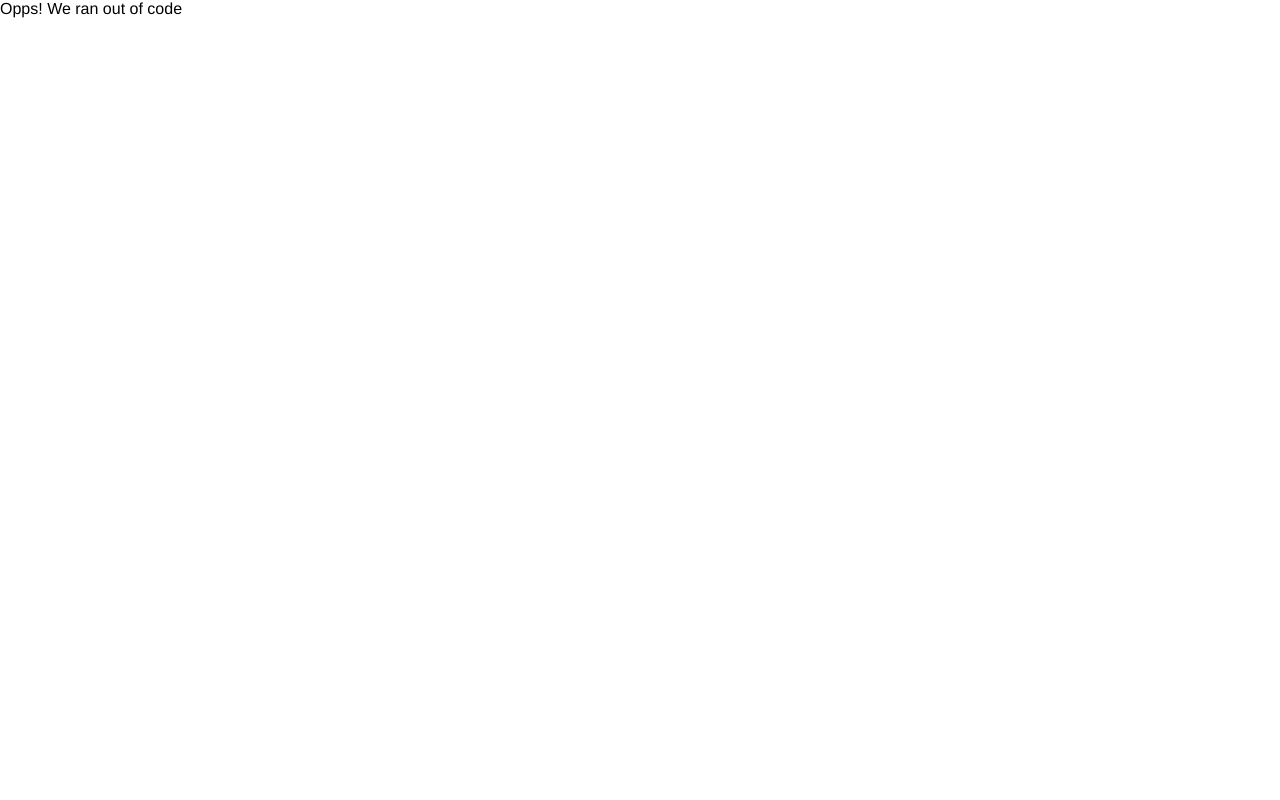
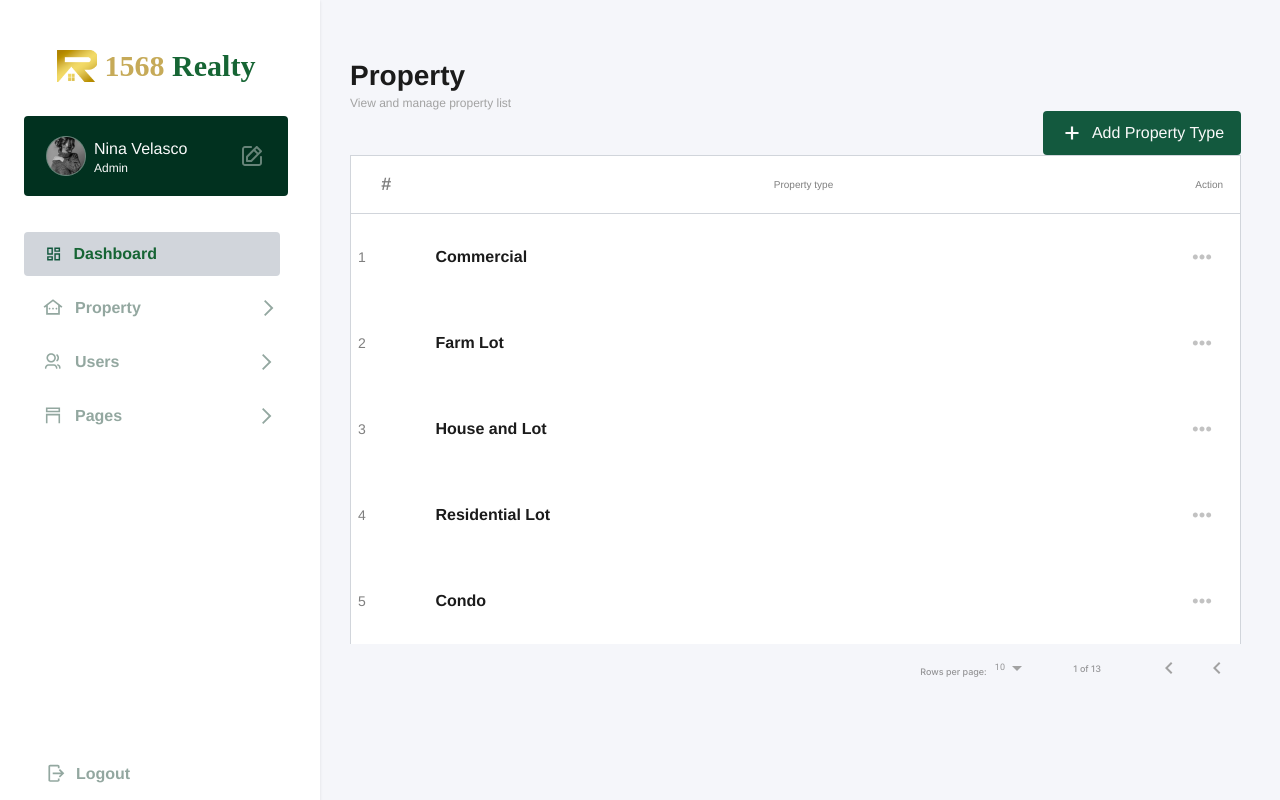
Before and after one commit to karlbernaldez/Realty, a React (Vite) app: page /property-types in a window 1280 px wide. Built offline with nearby package versions, Linux system fonts and the light colour scheme.

Commit message:
chore: Added other Pages and components

```diff
--- a/package.json
+++ b/package.json
@@ -3,6 +3,7 @@
   "version": "0.1.0",
   "private": true,
   "dependencies": {
+    "@heroicons/react": "^2.1.3",
     "@tailwindcss/forms": "^0.5.7",
     "@tanstack/react-table": "^8.5.30",
     "@testing-library/jest-dom": "^5.15.1",
--- a/src/Routes.jsx
+++ b/src/Routes.jsx
@@ -6,6 +6,7 @@ import Signin from "pages/Signin";
 import Dashboard from "pages/Dashboard";
 import FAQs from "pages/FAQs";
 import Property from "pages/Property";
+import PropertyTypes from "pages/PropertyTypes";
 import Admin from "pages/Admin";
 import Aboutus from "pages/Aboutus";
 import Editprofile from "pages/Editprofile";
@@ -53,6 +54,10 @@ const ProjectRoutes = () => {
       element: <Property />,
     },
     {
+      path: "/property-types",
+      element: <PropertyTypes />,
+    },
+    {
       path: "/admin",
       element: <Admin />,
     },
--- /dev/null
+++ b/src/components/Layout.jsx
@@ -0,0 +1,15 @@
+// Layout.js
+
+import React from "react";
+import SidebarContent from "./Sidebar.jsx";
+
+const Layout = ({ children }) => {
+  return (
+    <div className="flex">
+      <SidebarContent />
+      <div className="flex-grow">{children}</div>
+    </div>
+  );
+};
+
+export default Layout;
--- /dev/null
+++ b/src/components/PropertyTypesFooter/index.jsx
@@ -0,0 +1,40 @@
+import React from "react";
+import { Img, Text } from "./..";
+
+export default function PropertyTypesFooter({
+  rowsperpage = "Rows per page:",
+  ten = "10",
+  p110of100 = "1 of 13",
+  ...props
+}) {
+  return (
+    <div {...props}>
+      <div className="flex items-center gap-2">
+        <Text size="xs" as="p" className="self-end mb-[3px] !text-gray-500_01 !font-inter !font-medium">
+          {rowsperpage}
+        </Text>
+        <div className="flex items-center">
+          <Text
+            size="xs"
+            as="p"
+            className="self-end h-[15px] mb-[3px] !text-gray-500_01 tracking-[0.30px] !font-roboto"
+          >
+            {ten}
+          </Text>
+          <Img src="images/img_filled_navigati.svg" alt="fillednavigati" className="h-[24px] w-[24px]" />
+        </div>
+      </div>
+      <Text size="xs" as="p" className="!text-gray-500_01 !font-inter !font-medium">
+        {p110of100}
+      </Text>
+      <div className="flex items-center gap-3">
+        <div className="flex flex-col">
+          <div className="flex flex-col items-center p-3">
+            <Img src="images/img_arrow_left.svg" alt="arrowleft_one" className="h-[24px] w-[24px]" />
+          </div>
+        </div>
+        <Img src="images/img_arrow_left.svg" alt="arrowright_five" className="h-[24px] w-[24px]" />
+      </div>
+    </div>
+  );
+}
--- a/src/components/Sidebar.jsx
+++ b/src/components/Sidebar.jsx
@@ -6,16 +6,13 @@ import mi_user from '../assets/images/mi_users.svg';
 import { useState } from 'react';
 import { Link } from "react-router-dom";
 
-const SidebarContent = () => {
-  const [activeDropdown, setActiveDropdown] = useState(null);
+function SidebarContent({ isSidebarOpen, toggleSidebar }) {
+  const [activeDropdown, setActiveDropdown] = useState(0);
 
   const toggleDropdown = (index) => {
-    if (activeDropdown === index) {
-      setActiveDropdown(null);
-    } else {
-      setActiveDropdown(index);
-    }
+    setActiveDropdown(activeDropdown === index ? null : index);
   };
+
 
   return (
     <div className="w-80 h-[830px] px-6 py-12 bg-[#FFFFFF] shadow flex-col justify-between items-start fixed top-0 left-0">
@@ -53,8 +50,8 @@ const SidebarContent = () => {
           </div>
         </div>
         <div className="flex-col justify-start items-start gap-0 flex">
-          <Link to="/dashboard">
-            <div className="w-64 p-2 bg-gray-300 rounded justify-start items-center gap-0 mb-[10px] inline-flex">
+          <Link to="/dashboard" onClick={() => setActiveDropdown(0)}>
+            <div className={`w-64 p-2 rounded justify-start items-center gap-0 mb-[10px] inline-flex ${activeDropdown === 0 ? "bg-gray-300" : ""}`}>
               <div className="grow shrink basis-0 h-7 justify-start items-center flex ml-[-15px]">
                 <div className="w-7 h-7 relative"></div>
                 <div className="w-28 h-90 text-green-800 text-base font-bold font-helvetica flex items-center gap-[0.7rem]">
@@ -69,7 +66,7 @@ const SidebarContent = () => {
             </div>
           </Link>
           <div className="relative">
-            <div className="hover:bg-gray-300 w-64 p-2 rounded justify-start items-center gap-1.5 inline-flex sidebar-dropdown mb-[10px]">
+            <div className={`hover:bg-gray-300 w-64 p-2 rounded justify-start items-center gap-1.5 inline-flex sidebar-dropdown mb-[10px] ${activeDropdown === 1 ? "bg-gray-300" : ""}`} onClick={() => toggleDropdown(1)}>
               <button className="grow shrink basis-0 h-7 justify-start items-center gap-4 flex ml-[-30px]" onClick={() => toggleDropdown(1)}>
                 <div className="w-7 h-7 relative"></div>
                 <div className="w-28 h-90 text-green-1 text-base font-bold font-helvetica flex items-center gap-[3px]" style={{ opacity: 0.7 }}>
@@ -91,7 +88,7 @@ const SidebarContent = () => {
                 </div>
               </button>
               <div className={`dropdown-content absolute py-2 px-4 w-52 top-10 left-0 z-10 ${activeDropdown === 1 ? '' : 'hidden'}`}>
-                <Link to="/active-listing" className="ml-[-15px] hover:bg-gray-100 focus:outline-none w-full text-left">
+                <Link to="/active-listing" className="ml-[-15px] hover:bg-gray-100 focus:outline-none w-full text-left" onClick={() => toggleDropdown(1)}>
                   <div className="h-5 relative">
                     <div className="h-full px-6 py-3 bg-white rounded justify-start items-center flex">
                       <div className="h-4 flex items-center">
@@ -101,7 +98,7 @@ const SidebarContent = () => {
                     </div>
                   </div>
                 </Link>
-                <a href="/property">
+                <Link to="/property-types">
                   <button className="hover:bg-gray-100 focus:outline-none w-full text-left">
                     <div class="h-10 px-6 py-3 left-0 top-[30px] absolute bg-white rounded justify-start items-center flex">
                       <div class="h-4 justify-start items-center flex">
@@ -112,7 +109,7 @@ const SidebarContent = () => {
                       </div>
                     </div>
                   </button>
-                </a>
+                </Link>
               </div>
             </div>
           </div>
@@ -139,6 +136,7 @@ const SidebarContent = () => {
                 </div>
               </button>
               <div className={`dropdown-content absolute py-2 px-4 z-10 w-52 top-10 left-0 ${activeDropdown === 2 ? '' : 'hidden'}`}>
+                <Link to="/admin">
                   <button className="hover:bg-gray-100 focus:outline-none w-full text-left">
                     <div class="h-10 px-6 py-3 left-0 top-[-2px] absolute bg-white rounded justify-start items-center flex">
                       <div class="h-4 justify-start items-center flex">
@@ -147,6 +145,8 @@ const SidebarContent = () => {
                       </div>
                     </div>
                   </button>
+                </Link>
+                <Link to="/agents">
                 <button className="hover:bg-gray-100 focus:outline-none w-full text-left">
                   <div class="h-10 px-6 py-3 left-0 top-[28px] absolute bg-white rounded justify-start items-center flex">
                     <div class="h-4 justify-start items-center flex">
@@ -157,6 +157,8 @@ const SidebarContent = () => {
                     </div>
                   </div>
                 </button>
+                </Link>
+                <Link to="/subscribers">
                 <button className="hover:bg-gray-100 focus:outline-none w-full text-left">
                   <div class="h-20 px-6 py-3 left-0 top-[40px] absolute bg-white rounded justify-start items-center flex">
                     <div class="h-4 justify-start items-center flex">
@@ -167,6 +169,7 @@ const SidebarContent = () => {
                     </div>
                   </div>
                 </button>
+                </Link>
               </div>
             </div>
           </div>
@@ -194,17 +197,17 @@ const SidebarContent = () => {
               </button>
               <div className={`dropdown-content absolute py-2 px-4 w-52 top-10 left-0 ${activeDropdown === 3 ? '' : 'hidden'}`}>
                 <button className="hover:bg-gray-100 focus:outline-none w-full text-left">
-                  <a href="/aboutus">
+                  <Link to="/aboutus">
                     <div className="h-10 px-6 py-3 left-0 top-0 absolute bg-white rounded justify-start items-center flex">
                       <div className="h-4 justify-start items-center flex">
                         <div className="w-3.5 h-3.5 bg-green-800 rounded-full"></div>
                         <div className="text-green-800 ml-[10px] text-sm font-normal font-['Helvetica'] hover:text-green-600">About us</div>
                       </div>
                     </div>
-                  </a>
+                  </Link>
                 </button>
                 <button className="hover:bg-gray-100 focus:outline-none w-full text-left">
-                  <a href="/faqs">
+                  <Link to="/faqs">
                     <div className="h-10 px-6 py-3 left-0 top-[30px] absolute bg-white rounded justify-start items-center flex">
                       <div className="h-4 justify-start items-center flex">
                         <div className="group flex items-center gap-2">
@@ -213,7 +216,7 @@ const SidebarContent = () => {
                         </div>
                       </div>
                     </div>
-                  </a>
+                  </Link>
                 </button>
               </div>
             </div>
--- a/src/pages/Admin/index.jsx
+++ b/src/pages/Admin/index.jsx
@@ -98,11 +98,11 @@ export default function AdminPage() {
         <title>1568 Realstate</title>
         <meta name="description" content="Web site created using create-react-app" />
       </Helmet>
-      <div className="flex md:flex-col items-start w-full gap-6 bg-gray-100">
-        <Sidebar className="flex flex-col w-[311px] h-screen gap-10 top-0 p-6 md:p-5 bg-white-A700 shadow-xs !sticky overflow-auto md:hidden" />
+      <div className="flex h-screen items-start w-full pr-12 gap-8 md:pr-5 bg-gray-100_01">
+        <Sidebar />
         <div className="flex flex-col w-[71%] md:w-full mt-[59px] gap-[31px] md:p-5 ml-[350px]">
-          <div className="flex flex-col self-center gap-[5px]">
-            <Heading size="lg" as="h1">
+          <div className="flex flex-col gap-[5px]">
+            <Heading size="xl" as="h1">
               <span className="text-gray-900">Users /&nbsp;</span>
               <span className="text-teal-900">Admin</span>
             </Heading>
@@ -111,30 +111,27 @@ export default function AdminPage() {
             </Text>
           </div>
           <div className="flex md:flex-col justify-end ml-[508px] gap-2 md:ml-0">
-            <Input
-              shape="round"
-              name="search"
-              placeholder={`Search`}
-              value={searchBarValue2}
-              onChange={(e) => setSearchBarValue2(e)}
-              suffix={
-                searchBarValue2?.length > 0 ? (
-                  <CloseSVG onClick={() => setSearchBarValue2("")} height={15} width={15} fillColor="#1b1b1bff" />
-                ) : (
-                  <Img src="images/img_search.svg" alt="search" className="cursor-pointer" />
-                )
-              }
-              className="gap-[35px] sm:px-5 !text-gray-500_01 flex-grow"
-            />
-            <Button
-              color="teal_900"
-              size="sm"
-              shape="round"
-              leftIcon={<Img src="images/img_memoryplus.svg" alt="memory:plus" />}
-              className="gap-2 font-bold min-w-[140px]"
-            >
-              Add Admin
-            </Button>
+            <div className="w-60 h-11 pl-6 pr-5 py-3 bg-white rounded border border-neutral-400 justify-between items-center inline-flex">
+              <input
+                type="text"
+                placeholder="Search"
+                className="text-black text-sm font-normal font-['Helvetica'] bg-transparent border-none focus:outline-none w-full"
+              />
+              <svg width="15" height="16" viewBox="0 0 15 16" fill="none" xmlns="http://www.w3.org/2000/svg">
+                <g id="iconamoon:search">
+                  <path id="Vector" d="M12.7501 13.2501L10.0358 10.5358M10.0358 10.5358C10.5001 10.0714 10.8684 9.52024 11.1196 8.91359C11.3709 8.30695 11.5003 7.65675 11.5003 7.00013C11.5003 6.3435 11.3709 5.69331 11.1196 5.08666C10.8684 4.48002 10.5001 3.92881 10.0358 3.4645C9.57145 3.0002 9.02024 2.63189 8.41359 2.38061C7.80695 2.12933 7.15675 2 6.50013 2C5.8435 2 5.19331 2.12933 4.58666 2.38061C3.98002 2.63189 3.42881 3.0002 2.9645 3.4645C2.0268 4.40221 1.5 5.67401 1.5 7.00013C1.5 8.32625 2.0268 9.59805 2.9645 10.5358C3.90221 11.4735 5.17401 12.0003 6.50013 12.0003C7.82625 12.0003 9.09805 11.4735 10.0358 10.5358Z" stroke="#1C1C1C" strokeWidth="1.5" strokeLinecap="round" strokeLinejoin="round" />
+                </g>
+              </svg>
+            </div>
+            <button className="w-36 h-11 pl-2.5 pr-3 py-2.5 bg-green-800 rounded flex-col justify-start items-start gap-5 inline-flex" style={{ whiteSpace: 'nowrap' }}>
+              <div className="justify-start items-center gap-2 inline-flex">
+                <svg width="15" height="15" viewBox="0 0 20 20" fill="none" xmlns="http://www.w3.org/2000/svg" className="w-4 h-4 mr-[1px]">
+                  <path d="M10 1V19" stroke="white" strokeWidth="2" strokeLinecap="round" strokeLinejoin="round" />
+                  <path d="M1 10H19" stroke="white" strokeWidth="2" strokeLinecap="round" strokeLinejoin="round" />
+                </svg>
+                <div className="text-stone-50 text-base font-bold font-['Helvetica']">Add Admin</div>
+              </div>
+            </button>
           </div>
           <div>
             <ReactTable
--- a/src/pages/Dashboard/index.jsx
+++ b/src/pages/Dashboard/index.jsx
@@ -9,7 +9,7 @@ import { MenuItem, SubMenu, Menu, Sidebar } from "react-pro-sidebar";
 import logo from '../../assets/images/Logo.png'
 import user from '../../assets/images/sample.png'
 import edit from '../../assets/images/uil_edit.svg'
-import SidebarContent from "../../components/Sidebar.jsx";
+import Layout from "../../components/Layout.jsx";
 import { Link } from "react-router-dom";
 
 const tableData = [
@@ -163,8 +163,8 @@ export default function DashboardPage() {
         <meta name="description" content="Web site created using create-react-app" />
       </Helmet>
       <div className="flex md:flex-col items-start w-full pb-[29px] pr-[29px] gap-[33px] sm:pb-5 sm:pr-5 bg-gray-100_01">
-      <SidebarContent className="fixed" />
-        <div className="flex flex-col mt-[59px] ml-[350px] mb-[21px] flex-1">
+      <Layout className="fixed" />
+        <div className="flex flex-col mt-[59px] ml-[315px] mb-[21px] flex-1">
           <div className="flex flex-col">
             <Heading size="xl" as="h1" className="!text-gray-900">
               Dashboard
--- a/src/pages/Property/index.jsx
+++ b/src/pages/Property/index.jsx
@@ -212,7 +212,7 @@ export default function PropertyPage() {
       <SidebarContent/>
         <div className="flex flex-col items-center flex-1 ml-[350px] mt-[60px]">
           <div className="flex flex-col self-start items-start gap-[3px]">
-            <Heading size="xl" as="h1" className="!text-gray-900">
+            <Heading size="2xl" as="h1" className="!text-gray-900">
               Property
             </Heading>
             <Text size="md" as="p" className="!text-gray-500_01">
--- /dev/null
+++ b/src/pages/PropertyTypes/index.jsx
@@ -0,0 +1,104 @@
+import React from "react";
+import { Img, Heading, Text, Button } from "../../components";
+import PropertyTypesFooter from "../../components/PropertyTypesFooter";
+import { ReactTable } from "../../components/ReactTable";
+import { createColumnHelper } from "@tanstack/react-table";
+import Sidebar from "../../components/Sidebar";
+
+const tableData = [
+  { Data: "1", propertytype: "Commercial", action: "images/img_dropdown.svg" },
+  { Data: "2", propertytype: "Farm Lot", action: "images/img_dropdown.svg" },
+  { Data: "3", propertytype: "House and Lot", action: "images/img_dropdown.svg" },
+  { Data: "4", propertytype: "Residential Lot", action: "images/img_dropdown.svg" },
+  { Data: "5", propertytype: "Condo", action: "images/img_dropdown.svg" },
+];
+
+export default function PropertytypesPage() {
+  const tableColumns = React.useMemo(() => {
+    const tableColumnHelper = createColumnHelper();
+    return [
+      tableColumnHelper.accessor("Data", {
+        cell: (info) => (
+          <Text as="p" className="md:p-5">
+            {info?.getValue?.()}
+          </Text>
+        ),
+        header: (info) => (
+          <Heading size="lg" as="h2" className="pl-7 pr-[35px] py-3.5 sm:px-5 !text-gray-600_01">
+            #
+          </Heading>
+        ),
+        meta: { width: "78px" },
+      }),
+      tableColumnHelper.accessor("propertytype", {
+        cell: (info) => (
+          <Heading as="h3" className="md:p-5 !text-gray-900">
+            {info?.getValue?.()}
+          </Heading>
+        ),
+        header: () => (
+          <Text size="s" as="p" className="py-[15px]">
+            Property type
+          </Text>
+        ),
+        meta: { width: "751px" },
+      }),
+      tableColumnHelper.accessor("action", {
+        cell: (info) => (
+          <div className="flex md:p-5">
+            <Img src={info?.getValue?.()} alt="dropdown_one" className="h-[32px] w-[32px] my-5" />
+          </div>
+        ),
+        header: () => (
+          <Text size="s" as="p" className="py-[15px]">
+            Action
+          </Text>
+        ),
+        meta: { width: "62px" },
+      }),
+    ];
+  }, []);
+
+  return (
+    <>
+      <div className="flex h-screen items-start w-full pr-12 gap-8 md:pr-5 bg-gray-100_01">
+        <Sidebar />
+        <div className="flex flex-col items-center flex-1 ml-[350px] mt-[60px]">
+        <div className="flex flex-col self-start items-start gap-[3px]">
+            <Heading size="2xl" as="h1" className="!text-gray-900">
+              Property
+            </Heading>
+            <Text size="md" as="p" className="!text-gray-500">
+              View and manage property list
+            </Text>
+          </div>
+          <Button
+            shape="round"
+            leftIcon={<Img src="images/img_memoryplus.svg" alt="memory:plus" />}
+            className="w-[198px] ml-[693px] gap-2 md:ml-0"
+          >
+            Add Property Type
+          </Button>
+          <div className="self-stretch">
+            <ReactTable
+              size="xs"
+              bodyProps={{ className: "" }}
+              headerProps={{
+                className: "border-gray-300 border border-solid bg-white-A700 rounded-tl rounded-tr flex-wrap",
+              }}
+              rowDataProps={{
+                className:
+                  "border-gray-300 border-l border-r border-solid bg-white-A700 rounded-bl rounded-br md:flex-col",
+              }}
+              columns={tableColumns}
+              data={tableData}
+            />
+            <div className="flex justify-end">
+              <PropertyTypesFooter className="flex justify-between items-center w-[36%] md:w-full pr-3 gap-5" />
+            </div>
+          </div>
+        </div>
+      </div>
+    </>
+  );
+}
--- a/src/pages/Subscribers/index.jsx
+++ b/src/pages/Subscribers/index.jsx
@@ -9,10 +9,7 @@ export default function SubscribersPage() {
 
   return (
     <>
-      <Helmet>
-        <title>Bryan's Application1</title>
-        <meta name="description" content="Web site created using create-react-app" />
-      </Helmet>
+
       <div className="flex md:flex-col items-start w-full gap-6 bg-gray-100">
         <Sidebar className="flex flex-col w-[311px] h-screen gap-10 top-0 p-6 md:p-5 bg-white-A700 shadow-xs !sticky overflow-auto md:hidden" />
         <div className="flex flex-col items-start w-[71%] md:w-full mt-[59px] gap-[30px] md:p-5 ml-[350px]">
```
Also changed, not shown: src/components/AddProperty/index.jsx (+57 -25 lines), src/assets/images/search.svg (added), src/pages/Agents/index.jsx (line endings or trailing spaces), 1 other file (tests, documents, lock files or other folders). Lines whose indentation alone changed are shown as unchanged.
